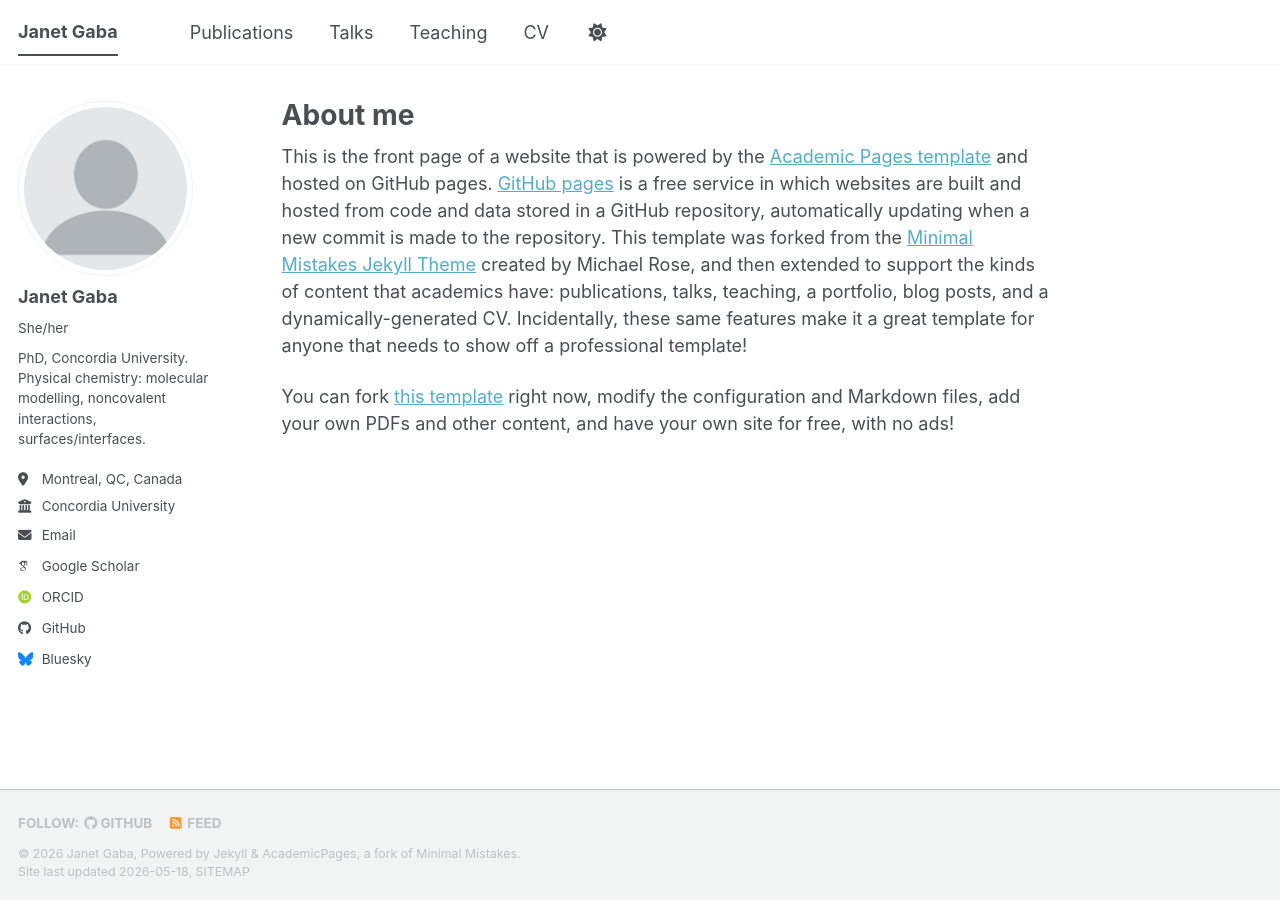
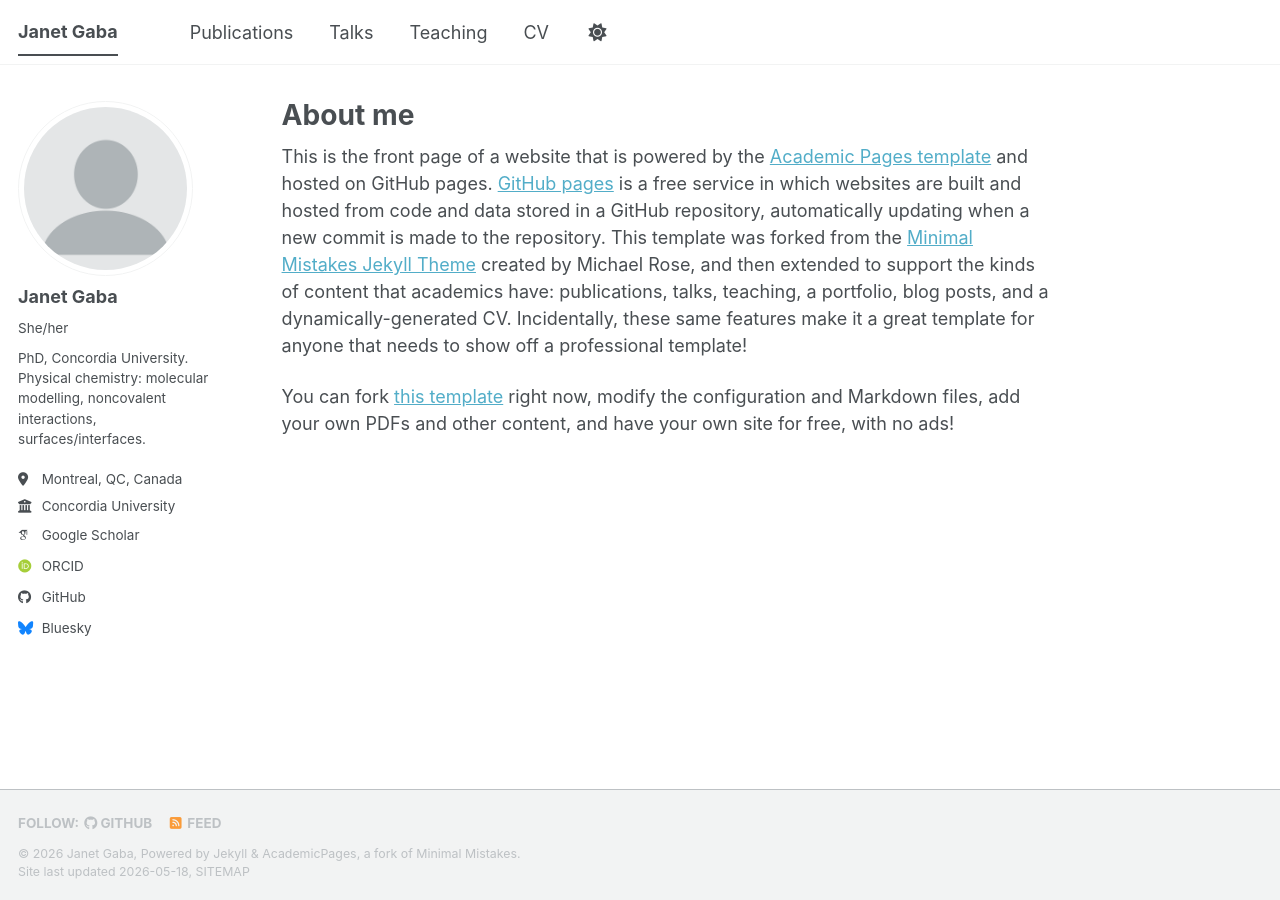
Before and after one commit to janetgaba/janetgaba.github.io, a Jekyll site: the page built from _pages/about.md, in a window 1280 px wide. Built offline with Jekyll 4.4.1, drawn with Linux system fonts in a browser that asks for light colours; some web fonts are replaced; a script bundle is joined from its source files by our own code; library files that are not in the unit come from our copies.

Commit message:
Update _config.yml

```diff
--- a/_config.yml
+++ b/_config.yml
@@ -30,7 +30,7 @@ author:
   location         : "Montreal, QC, Canada"
   employer         : "Concordia University"
   uri              : # URL
-  email            : "none@example.org"
+  email            : # "none@example.org"
 
   # Academic websites
   academia         : # URL
@@ -88,8 +88,8 @@ publication_category:
     title: 'Books'
   manuscripts:
     title: 'Journal Articles'
-  conferences:
-    title: 'Conference Papers'
+  # conferences:
+    # title: 'Conference Papers'
 
 # Site Settings
 teaser                   :  # filename of teaser fallback teaser image placed in /images/ for social media previews
```
